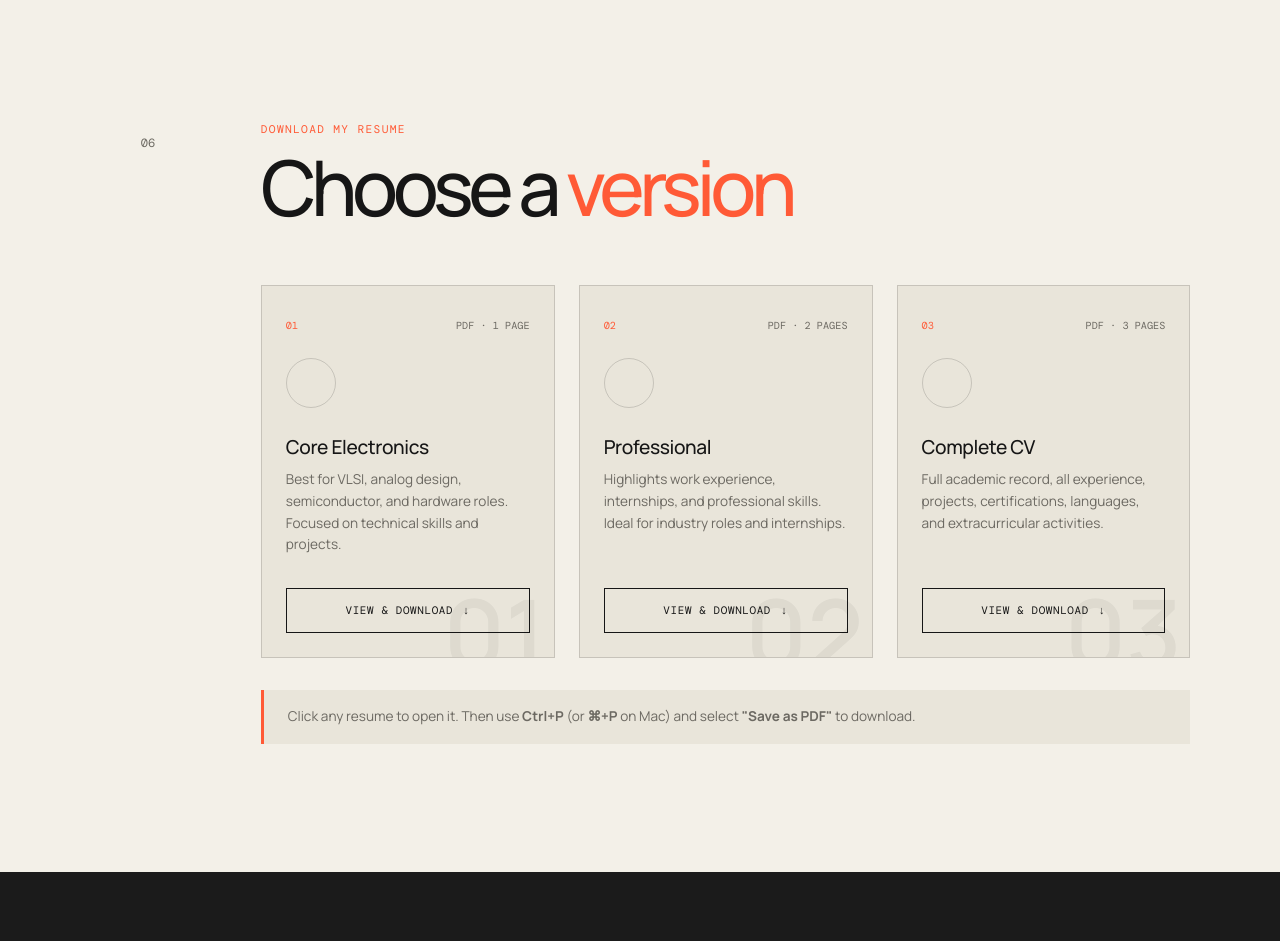
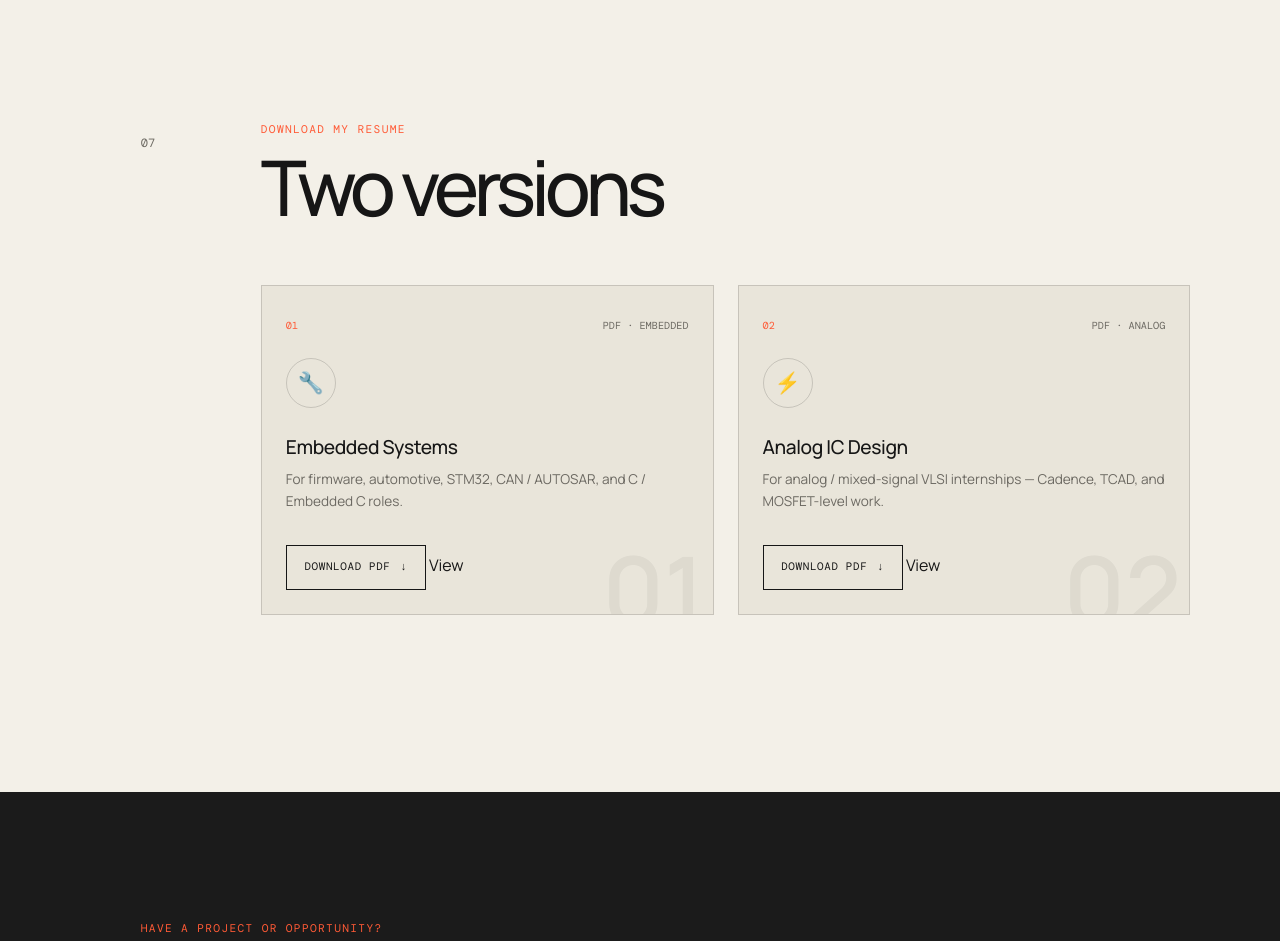
Before and after one commit to VLSI-and-AIML-Projects-of-Samiddho/Portfolio, a plain HTML site: page index.html in a window 1280 px wide. Shown: the part 7320-8261 px from the top of the page. Drawn offline with nearby package versions, Linux system fonts and the light colour scheme; a web font is replaced by a local one.

Commit message:
Add files via upload

```diff
--- a/index.html
+++ b/index.html
@@ -464,59 +464,55 @@
     </section>
 
     <!-- Resume -->
-    <section class="portfolio-section" id="resume" data-section="Resume">
-      <div class="section-number reveal">06</div>
+        <section class="portfolio-section" id="resume" data-section="Resume">
+      <div class="section-number reveal">07</div>
       <div class="section-content">
         <div class="section-heading reveal">
           <p class="section-eyebrow">Download my resume</p>
-          <h2>Choose a <span class="accent">version</span></h2>
+          <h2>Two versions</h2>
         </div>
 
         <div class="resume-grid">
           <article class="resume-card reveal" data-index="01">
             <div class="resume-card-top">
               <span class="resume-index">01</span>
-              <span class="resume-format">PDF · 1 Page</span>
+              <span class="resume-format">PDF · Embedded</span>
             </div>
-            <div class="resume-icon" aria-hidden="true"></div>
-            <h3>Core Electronics</h3>
-            <p>Best for VLSI, analog design, semiconductor, and hardware roles. Focused on technical skills and projects.</p>
-            <a href="resume-core.html" target="_blank" class="resume-button">
-              View & Download <span aria-hidden="true">↓</span>
-            </a>
+            <div class="resume-icon" aria-hidden="true">🔧</div>
+            <h3>Embedded Systems</h3>
+            <p>
+              For firmware, automotive, STM32, CAN / AUTOSAR, and C / Embedded C roles.
+            </p>
+            <div class="resume-actions">
+              <a href="resumes/Samiddho_Chatterjee_Resume_Embedded Systems Design.pdf" download="Samiddho_Chatterjee_Resume_Embedded Systems Design.pdf" class="resume-button">
+                Download PDF <span aria-hidden="true">↓</span>
+              </a>
+              <a href="resumes/Samiddho_Chatterjee_Resume_Embedded Systems Design.pdf" target="_blank" rel="noopener" class="resume-view">
+                View
+              </a>
+            </div>
           </article>
 
           <article class="resume-card reveal" data-index="02">
             <div class="resume-card-top">
               <span class="resume-index">02</span>
-              <span class="resume-format">PDF · 2 Pages</span>
+              <span class="resume-format">PDF · Analog</span>
             </div>
-            <div class="resume-icon" aria-hidden="true"></div>
-            <h3>Professional</h3>
-            <p>Highlights work experience, internships, and professional skills. Ideal for industry roles and internships.</p>
-            <a href="resume-professional.html" target="_blank" class="resume-button">
-              View & Download <span aria-hidden="true">↓</span>
-            </a>
-          </article>
-
-          <article class="resume-card reveal" data-index="03">
-            <div class="resume-card-top">
-              <span class="resume-index">03</span>
-              <span class="resume-format">PDF · 3 Pages</span>
+            <div class="resume-icon" aria-hidden="true">⚡</div>
+            <h3>Analog IC Design</h3>
+            <p>
+              For analog / mixed-signal VLSI internships — Cadence, TCAD, and MOSFET-level work.
+            </p>
+            <div class="resume-actions">
+              <a href="resumes/Samiddho_Chatterjee_Resume_Analog_VLSI_Design" download="Samiddho_Chatterjee_Resume_Analog_VLSI_Design" class="resume-button">
+                Download PDF <span aria-hidden="true">↓</span>
+              </a>
+              <a href="resumes/Samiddho_Chatterjee_Resume_Analog_VLSI_Design" target="_blank" rel="noopener" class="resume-view">
+                View
+              </a>
             </div>
-            <div class="resume-icon" aria-hidden="true"></div>
-            <h3>Complete CV</h3>
-            <p>Full academic record, all experience, projects, certifications, languages, and extracurricular activities.</p>
-            <a href="resume-cv.html" target="_blank" class="resume-button">
-              View & Download <span aria-hidden="true">↓</span>
-            </a>
           </article>
         </div>
-
-        <p class="resume-hint reveal">
-          Click any resume to open it. Then use <strong>Ctrl+P</strong> (or <strong>⌘+P</strong> on Mac)
-          and select <strong>"Save as PDF"</strong> to download.
-        </p>
       </div>
     </section>
 
```
